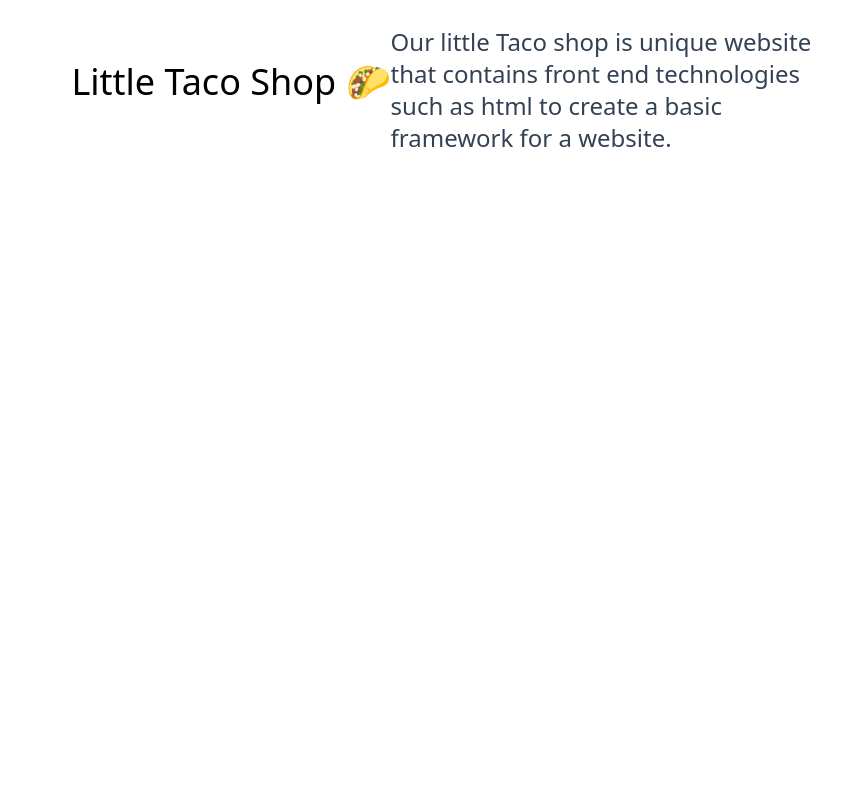
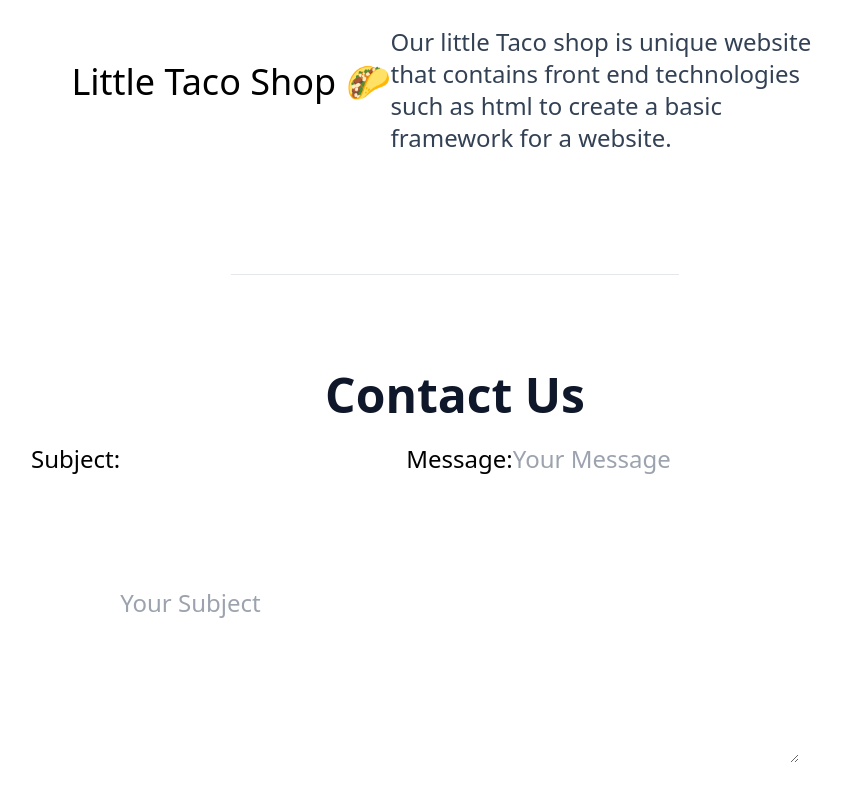
Before and after one commit to reSe1-2024/DIRECTED-MODULE-1-FINAL-PROJECT-SMART-PINK-CHICKEN, a website: page build/index.html in a window 1280 px wide. Shown: the part 2848-3648 px from the top of the page, without its empty margins (185-1026 px from the left). Before the commit the page ends 3122 px from the top, so only its background shows below. Drawn offline with Linux system fonts and the light colour scheme.

Commit message:
intro,about,projects,contact

```diff
--- a/build/index.html
+++ b/build/index.html
@@ -108,7 +108,7 @@
 
             </ul>
         </section>
-       <!--  <hr class="mx-auto bg-black dark:bg-white w-1/2 font-extrabold">
+        <hr class="mx-auto bg-black dark:bg-white w-1/2 font-extrabold">
             <section id="contact"
             class="p-6 my-12 scroll-mt-16 widescreen:section-min-height tallscreen:section-min-height">
             <h2 class=" p-6 text-4xl font-bold text-center sm:text-5xl mb-6 text-slate-900 dark:text-white">
@@ -151,4 +151,4 @@
 
 
 </body>
-</html> -->
+</html>
```
